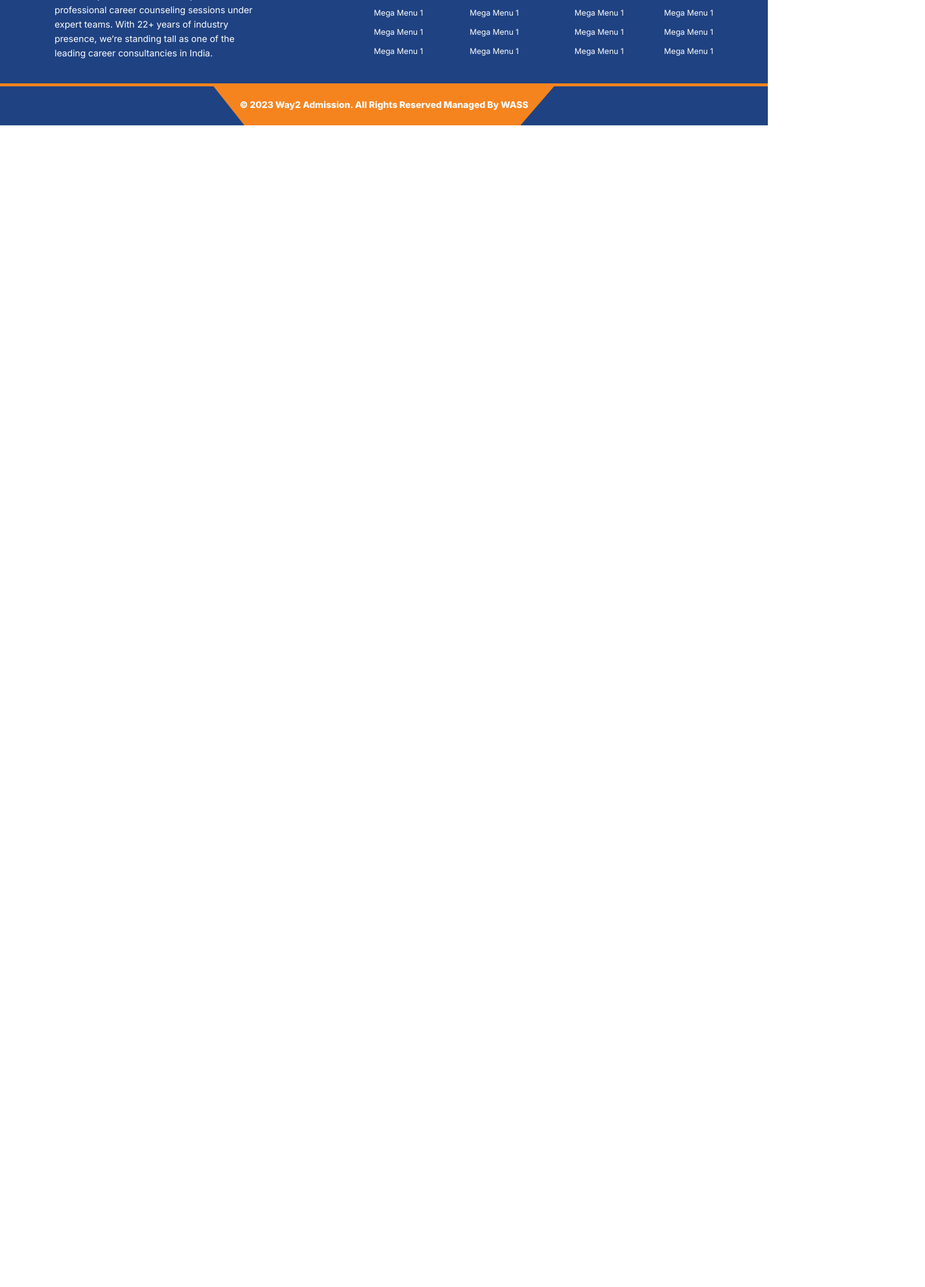
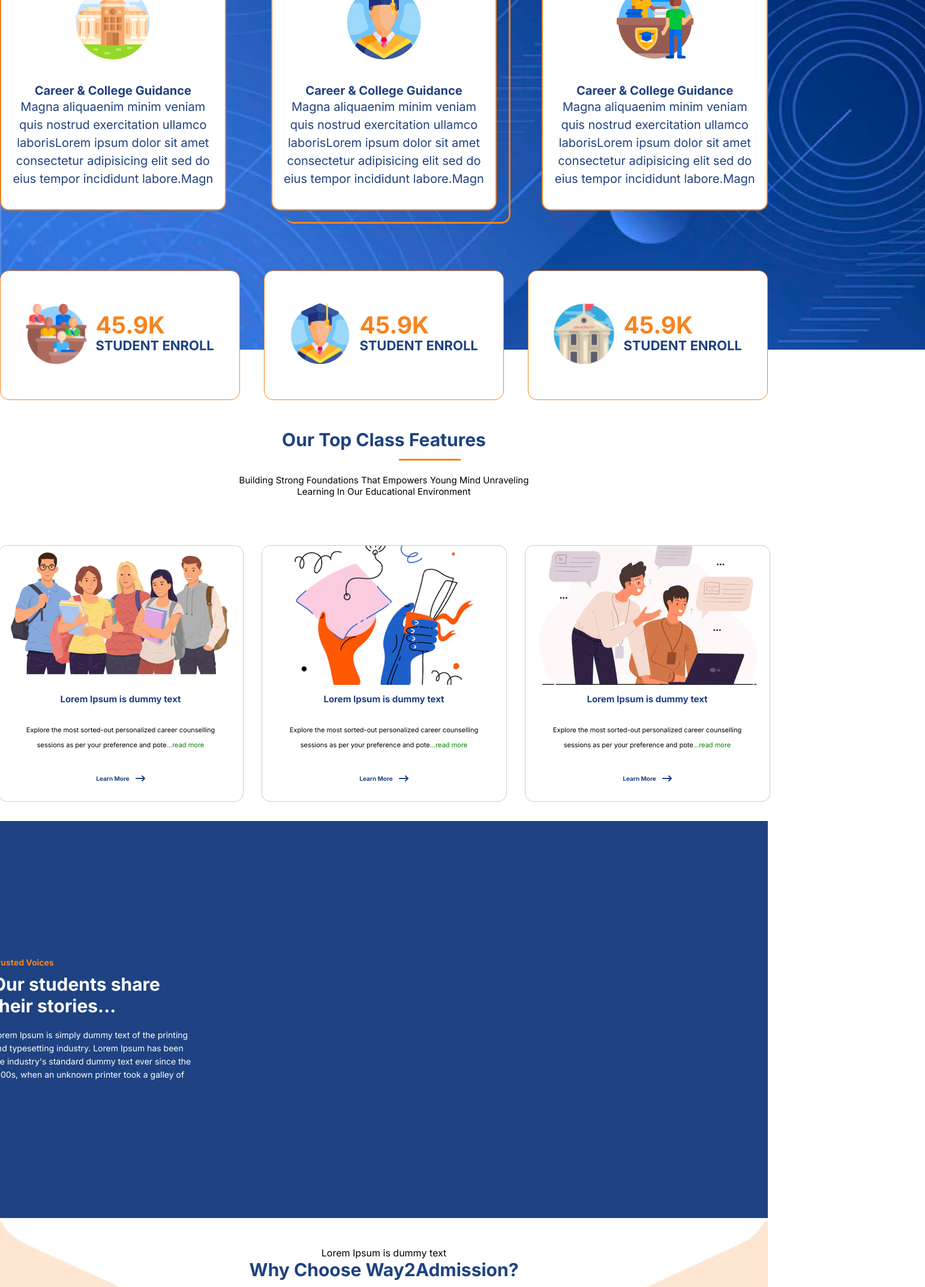
Before and after one commit to Vikalp-Mishra03/Way2Admission, a React (Vite) app: page / in a window 1280 px wide. Shown: the part 2120-4266 px from the top of the page at 60% size, 1542 px wide, since content can reach past the window. Before the commit the page ends 2329 px from the top, so only its background shows below. Built offline with nearby package versions, Linux system fonts and the light colour scheme.

Commit message:
home section complete

```diff
--- a/src/pages/Home.jsx
+++ b/src/pages/Home.jsx
@@ -22,14 +22,14 @@ export default function Home() {
             <Imagecarousel />
             <Cards />
             <About />
-            {/* <WhyChoose /> */}
-            {/* <TopFeature /> */}
-            {/* <Stories /> */}
-            {/* <WhyChooseWay2 /> */}
-            {/* <Video /> */}
-            {/* <EventAndNews /> */}
-            {/* <Partners /> */}
-            {/* <Accordion /> */}
+            <WhyChoose />
+            <TopFeature />
+            <Stories />
+            <WhyChooseWay2 />
+            <Video />
+            <EventAndNews />
+            <Partners />
+            <Accordion />
         </div>
     )
 }
```
